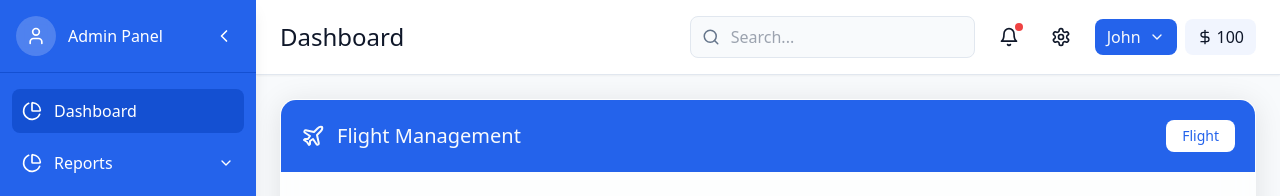
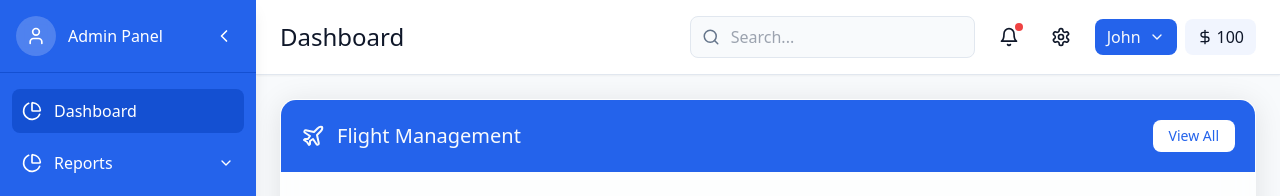
Before and after one commit to R-Kri/dashboard, a React (Vite) app in the folder client/: page /dashboard in a window 1280 px wide. Shown: the top 196 px of the page. Built offline with nearby package versions, Linux system fonts and the light colour scheme; sample sign-in values are in the browser's storage.

Commit message:
removed flights section

```diff
--- a/client/src/pages/Flights/Header.tsx
+++ b/client/src/pages/Flights/Header.tsx
@@ -8,7 +8,6 @@ const Header: React.FC = () => {
         <div className="w-full max-w-9xl mx-auto pb-10">
             <header className="flex items-center justify-between py-3 mb-4">
 
-                {/* Move Back Button */}
                 <button
                     onClick={() => navigate("/dashboard")}
                     className="bg-blue-500 text-white px-2 py-2 rounded-lg hover:bg-blue-600 transition"
--- a/client/src/pages/dashboard/DashboardHome.tsx
+++ b/client/src/pages/dashboard/DashboardHome.tsx
@@ -153,10 +153,9 @@ export default function DashboardHome() {
                         <h2 className="text-xl font-medium">Flight Management</h2>
                     </div>
                     <button
-                    onClick={() => navigate("/flights")} // Redirect to /flights
                     className="bg-white text-primary px-4 py-1.5 rounded-lg text-sm font-medium hover:bg-white/90 transition-colors"
                 >
-                    Flight
+                    View All
                 </button>
 
                 </div>
--- a/client/src/pages/dashboard/DashboardLayout.tsx
+++ b/client/src/pages/dashboard/DashboardLayout.tsx
@@ -10,7 +10,7 @@ export default function DashboardLayout() {
     useEffect(() => {
         const token = localStorage.getItem("adminToken");
         if (!token) {
-            navigate("/"); // Redirect to login if not authenticated
+            navigate("/");
         }
     }, [navigate]);
 
```
